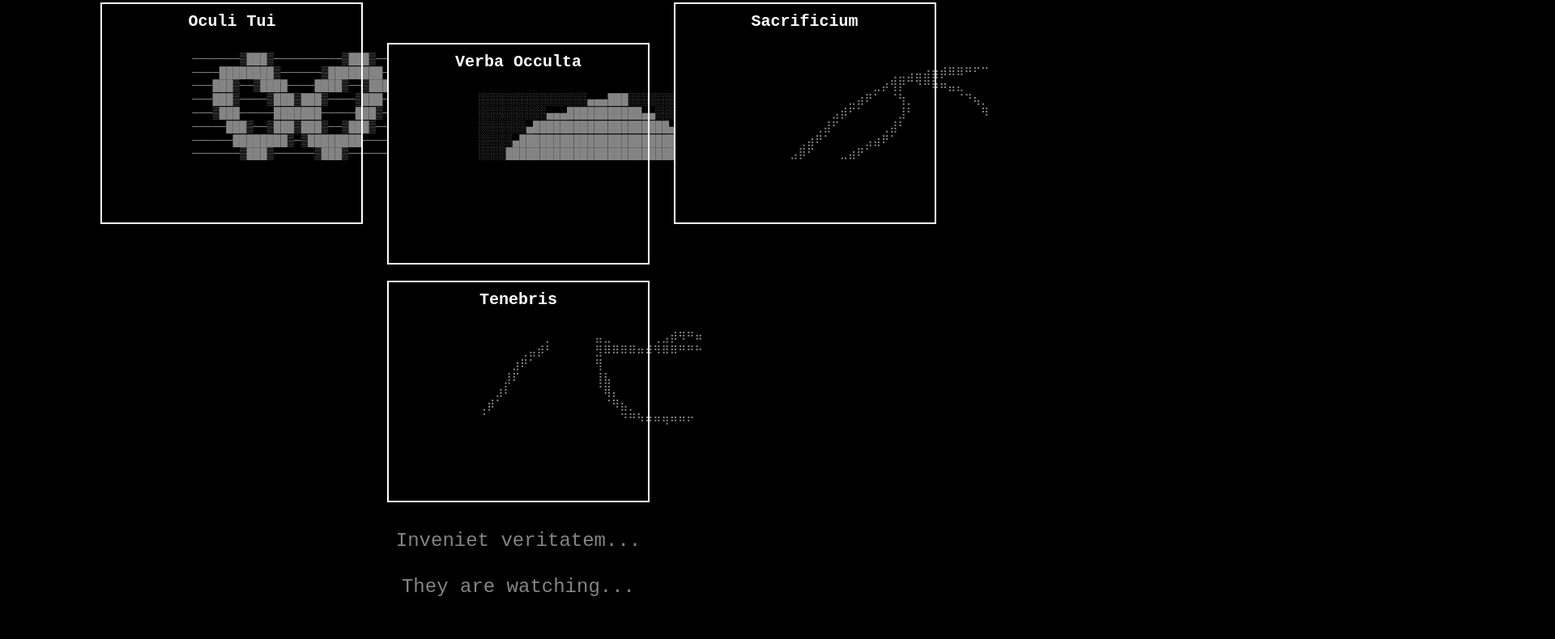
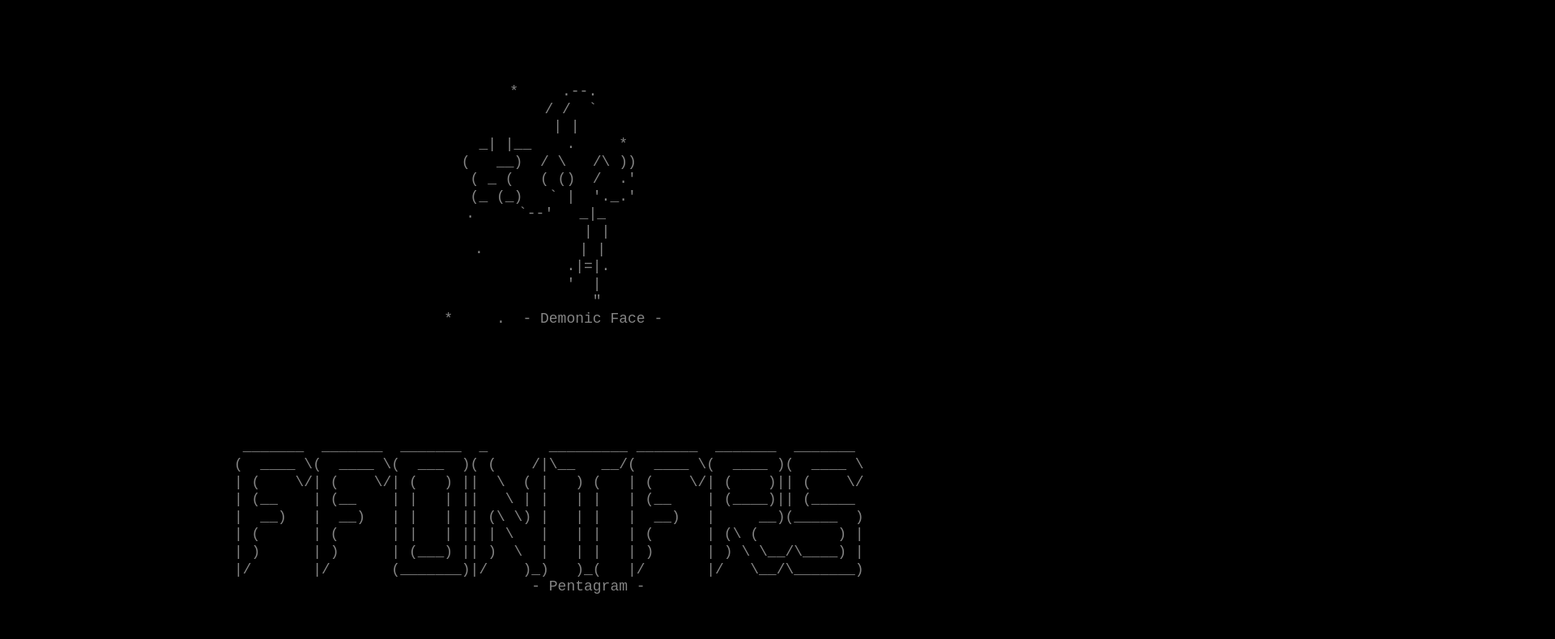
Before and after one commit to MrSpacePyppy/the_abyss, a plain HTML site: page index.html in a window 1280 px wide. Shown: the part 192-982 px from the top of the page at 81% size, 1920 px wide, since content can reach past the window. Before the commit the page ends 961 px from the top, so only its background shows below. Drawn offline with Linux system fonts and the light colour scheme.

Commit message:
Update index.html

```diff
--- a/index.html
+++ b/index.html
@@ -11,6 +11,8 @@
             font-family: 'Courier New', Courier, monospace;
             text-align: center;
             margin-top: 50px;
+            line-height: 1.2;
+            white-space: pre;
         }
         h1 {
             font-size: 48px;
@@ -19,105 +21,83 @@
             color: white;
         }
         p {
-            font-size: 24px;
-            margin-bottom: 30px;
+            font-size: 18px;
             animation: flicker 4s infinite;
             color: white;
-        }
-        .window {
-            display: inline-block;
-            background-color: black;
-            border: 2px solid white;
-            width: 300px;
-            height: 250px;
-            margin: 10px;
-            padding: 10px;
-            text-align: left;
-            position: relative;
-        }
-        .window h2 {
-            font-size: 20px;
-            text-align: center;
-            margin: 0;
-            color: white;
-        }
-        .window p {
-            font-size: 14px;
-            margin-top: 10px;
-            color: white;
-            line-height: 1.2;
-            white-space: pre;
         }
         @keyframes flicker {
             0%, 100% { opacity: 1; }
             50% { opacity: 0.4; }
         }
-        @keyframes glitch {
-            0% { transform: translate(0); }
-            20% { transform: translate(-2px, 2px); }
-            40% { transform: translate(2px, -2px); }
-            60% { transform: translate(-2px, -2px); }
-            80% { transform: translate(2px, 2px); }
-            100% { transform: translate(0); }
-        }
     </style>
 </head>
 <body>
     <h1>WELCOME TO THE ABYSS</h1>
-    <p>Nosce te ipsum...</p>
 
-    <div class="window">
-        <h2>Oculi Tui</h2>
     <p>
-            ───────▒███▒──────────▒███▒──────
-            ────████████▒──────▒████████─────
-            ───███▒──▒████────████▒──▒███────
-            ───███▒────▒███▒███▒────▒███─────
-            ───▒███─────███████─────███▒─────
-            ─────███▒──▒███▒███▒──▒███▒──────
-            ──────████████▒─▒████████────────
-            ───────▒███▒──────▒███▒──────────
+        *     .--.
+            / /  `
+           | |
+        _| |__    .     *
+       (   __)  / \   /\ ))
+        ( _ (   ( ()  /  .'
+        (_ (_)   ` |  '._.'
+    .     `--'   _|_
+                  | |
+     .           | |
+                .|=|.
+               '  |
+                  "
+        *     .  - Demonic Face -
     </p>
-    </div>
-    <div class="window">
-        <h2>Verba Occulta</h2>
+
     <p>
-            ░░░░░░░░░░░░░░░░▄▄▄███░░░░░░░░░░░
-            ░░░░░░░░░░▄▄▄███████████▄▄░░░░░░░
-            ░░░░░░░▄████████████████████▄░░░░
-            ░░░░░▄████████████████████████░░░
-            ░░░░████████████████████████████░
+        _______  _______  _______  _       _________ _______  _______  _______
+       (  ____ \(  ____ \(  ___  )( (    /|\__   __/(  ____ \(  ____ )(  ____ \
+       | (    \/| (    \/| (   ) ||  \  ( |   ) (   | (    \/| (    )|| (    \/
+       | (__    | (__    | |   | ||   \ | |   | |   | (__    | (____)|| (_____
+       |  __)   |  __)   | |   | || (\ \) |   | |   |  __)   |     __)(_____  )
+       | (      | (      | |   | || | \   |   | |   | (      | (\ (         ) |
+       | )      | )      | (___) || )  \  |   | |   | )      | ) \ \__/\____) |
+       |/       |/       (_______)|/    )_)   )_(   |/       |/   \__/\_______)
+                - Pentagram -
     </p>
-    </div>
-    <div class="window">
-        <h2>Sacrificium</h2>
+
+    <p>Lorem ipsum dolor sit amet, consectetur adipiscing elit. In laoreet, magna nec fringilla convallis, ligula nisi dignissim justo, ac dictum sapien justo vitae nunc.</p>
+
+    <p>Vestibulum ante ipsum primis in faucibus orci luctus et ultrices posuere cubilia Curae; Nullam auctor eros eu ligula congue, at venenatis enim cursus.</p>
+
     <p>
-            ⠀⠀⠀⠀⠀⠀⠀⠀⠀⠀⠀⠀⠀⠀⠀⠀⠀⠀⠀⠀⠀⠀⠀⠀⠀⠀⠀
-            ⠀⠀⠀⠀⠀⠀⠀⠀⠀⠀⠀⠀⠀⠀⠀⢀⣀⣠⣤⣴⣶⡾⠿⠿⠛⠋⠉
-            ⠀⠀⠀⠀⠀⠀⠀⠀⠀⠀⠀⠀⠀⣀⡴⢻⡟⠉⠙⠛⠷⠶⣤⣄⠀⠀⠀
-            ⠀⠀⠀⠀⠀⠀⠀⠀⠀⠀⣀⣴⠟⠁⠀⠈⢳⡀⠀⠀⠀⠀⠀⠈⠙⢦⡀
-            ⠀⠀⠀⠀⠀⠀⠀⠀⣠⡾⠋⠁⠀⠀⠀⠀⣸⠃⠀⠀⠀⠀⠀⠀⠀⠀⠻
-            ⠀⠀⠀⠀⠀⠀⢀⣼⠋⠀⠀⠀⠀⠀⢀⣼⠃⠀⠀⠀⠀⠀⠀⠀⠀⠀⠀
-            ⠀⠀⠀⠀⢀⣴⠟⠁⠀⠀⠀⠀⣠⣴⠟⠁⠀⠀⠀⠀⠀⠀⠀⠀⠀⠀⠀
-            ⠀⠀⠀⣠⡿⠋⠀⠀⠀⣀⣴⠟⠁⠀⠀⠀⠀⠀⠀⠀⠀⠀⠀⠀⠀⠀⠀
+        .       .      .     .       .      .
+         .    .       .   .   .    .        .    . .
+        *        .  .    .     .   . . .    .      .
+        .   .    .     .   *   .    .   .   .    . .
+          .      .      .      .     .    .       .    . .
+        *        .  .    .     .   . . .    .      .
     </p>
-    </div>
-    <div class="window">
-        <h2>Tenebris</h2>
+
+    <p>Aliquam erat volutpat. Nam ultricies eros vitae massa consectetur, vel sollicitudin odio vestibulum. Ut luctus, lacus at pulvinar interdum, odio dui euismod lorem, vel facilisis nunc erat in justo.</p>
+
+    <p>Integer sollicitudin, urna sed vestibulum euismod, nisi eros luctus neque, non porttitor lorem leo sed nulla.</p>
+
     <p>
-            ⠀⠀⠀⠀⠀⠀⠀⠀⡀⠀⠀⠀⠀⠀⣤⣀⠀⠀⠀⠀⠀⢀⣠⡾⠻⠛⠶
-            ⠀⠀⠀⠀⠀⢀⣤⡾⠃⠀⠀⠀⠀⠀⣻⠿⠿⠿⠿⠶⠾⠻⠿⠿⠛⠛⠓
-            ⠀⠀⠀⠀⣰⠟⠁⠀⠀⠀⠀⠀⠀⠀⢻⠀⠀⠀⠀⠀⠀⠀⠀⠀⠀⠀
-            ⠀⠀⠀⣸⠏⠀⠀⠀⠀⠀⠀⠀⠀⠀⢸⣧⠀⠀⠀⠀⠀⠀⠀⠀⠀⠀
-            ⠀⠀⣰⠇⠀⠀⠀⠀⠀⠀⠀⠀⠀⠀⠈⢿⡄⠀⠀⠀⠀⠀⠀⠀⠀⠀
-            ⢀⡾⠁⠀⠀⠀⠀⠀⠀⠀⠀⠀⠀⠀⠀⠈⠻⣦⡀⠀⠀⠀⠀⠀⠀⠀
-            ⠈⠀⠀⠀⠀⠀⠀⠀⠀⠀⠀⠀⠀⠀⠀⠀⠀⠙⠛⠳⠶⠶⢶⠶⠶⠖
+        .  .       *    .      .  .       *    .        *
+         .     *     .    .    .   .   *    .      *      .
+        .       .      .      .     .    .       .    .  .
     </p>
-    </div>
 
-    <p>Inveniet veritatem...</p>
+    <p>Quisque vehicula, nisl et tincidunt feugiat, arcu ex dapibus tortor, et ullamcorper nisi urna ac orci.</p>
+
+    <p>Sed vitae ligula eu nunc interdum vehicula. Nulla facilisi. Suspendisse potenti.</p>
+
+    <p>Praesent aliquam urna nec urna sodales, eget tristique sapien bibendum.</p>
+
+    <p>Donec a ligula non ipsum sollicitudin mollis. Etiam suscipit justo id odio auctor suscipit.</p>
+
+    <p>Sed ut imperdiet risus. Curabitur at risus malesuada, scelerisque sapien vel, facilisis velit.</p>
 </body>
 </html>
+
 
 
     <p class="glitch">They are watching...</p>
```
Lines whose indentation alone changed are shown as unchanged.
